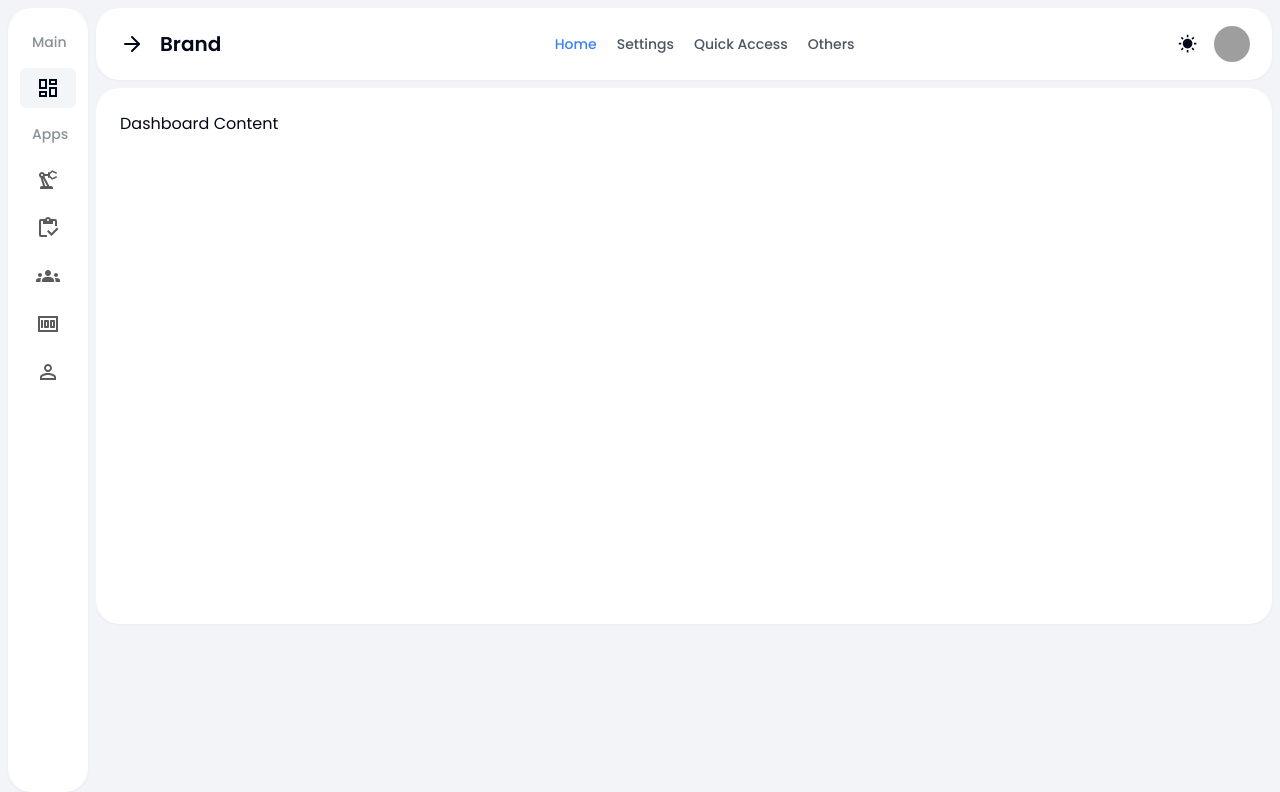
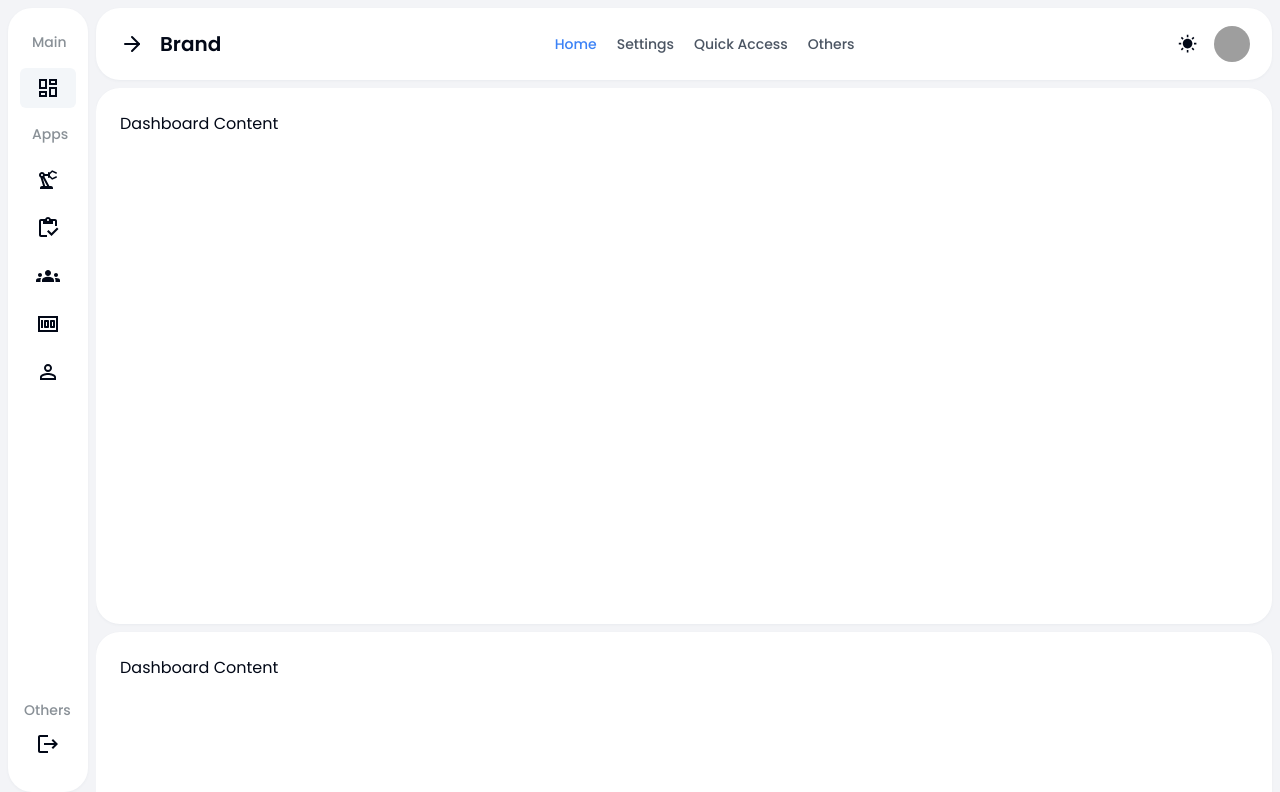
Before and after one commit to Badhon303/island-admin, a Next.js app: page /dashboard in a window 1280 px wide. Both pictures are taken after a click on the button 308 px from the left and 44 px from the top of the page. Shown: the top 792 px of the page. Built offline with nearby package versions, Linux system fonts and the light colour scheme; grey boxes are pictures that could not be loaded.

Commit message:
overflow-x-hidden

```diff
--- a/app/(dashboard)/(routes)/dashboard/page.jsx
+++ b/app/(dashboard)/(routes)/dashboard/page.jsx
@@ -2,8 +2,16 @@ import React from "react"
 
 const Dashboard = () => {
   return (
-    <div className="p-6 bg-background rounded-3xl mb-2 shadow-basic">
-      <p className="h-[60vh] mb-2">Dashboard Content</p>
+    <div>
+      <div className="p-6 bg-background rounded-3xl mb-2 shadow-basic">
+        <p className="h-[60vh] mb-2">Dashboard Content</p>
+      </div>
+      <div className="p-6 bg-background rounded-3xl mb-2 shadow-basic">
+        <p className="h-[60vh] mb-2">Dashboard Content</p>
+      </div>
+      <div className="p-6 bg-background rounded-3xl mb-2 shadow-basic">
+        <p className="h-[60vh] mb-2">Dashboard Content</p>
+      </div>
     </div>
   )
 }
--- a/app/(dashboard)/(routes)/production/sub-production/page.jsx
+++ b/app/(dashboard)/(routes)/production/sub-production/page.jsx
@@ -2,8 +2,16 @@ import React from "react"
 
 const Page = () => {
   return (
-    <div className="p-6 bg-background rounded-3xl mb-2 shadow-basic">
-      <p className="h-[60vh] mb-2">Production Content</p>
+    <div>
+      <div className="p-6 bg-background rounded-3xl mb-2 shadow-basic">
+        <p className="h-[60vh] mb-2">Production Content</p>
+      </div>
+      <div className="p-6 bg-background rounded-3xl mb-2 shadow-basic">
+        <p className="h-[60vh] mb-2">Production Content</p>
+      </div>
+      <div className="p-6 bg-background rounded-3xl mb-2 shadow-basic">
+        <p className="h-[60vh] mb-2">Production Content</p>
+      </div>
     </div>
   )
 }
--- a/components/sidebar/sidebar.jsx
+++ b/components/sidebar/sidebar.jsx
@@ -2,7 +2,7 @@ import { usePathname } from "next/navigation"
 import Link from "next/link"
 import styles from "./sidebar.module.css"
 
-import { MdExpandMore } from "react-icons/md"
+import { MdExpandMore, MdLogout } from "react-icons/md"
 import {
   Tooltip,
   TooltipContent,
@@ -25,9 +25,9 @@ const Sidebar = ({ isSidebarOpen }) => {
     <aside
       className={`hidden sm:block px-2 py-6 ${
         isSidebarOpen ? "w-64" : "w-20"
-      } h-[calc(100svh-1rem)] bg-background relative duration-300 my-2 ms-2 rounded-3xl shadow-basic`}
+      } h-[calc(100svh-1rem)] bg-background duration-200 my-2 ms-2 rounded-3xl shadow-basic`}
     >
-      <div className="h-full overflow-y-auto [&::-webkit-scrollbar]:w-0 [&::-webkit-scrollbar]:hover:w-1 [&::-webkit-scrollbar-thumb]:rounded-full [&::-webkit-scrollbar-thumb]:bg-gray-200">
+      <div className="flex flex-col h-full w-full overflow-x-hidden overflow-y-auto [&::-webkit-scrollbar]:w-0 [&::-webkit-scrollbar]:hover:w-1 [&::-webkit-scrollbar-thumb]:rounded-full [&::-webkit-scrollbar-thumb]:bg-gray-200">
         {Menus.map((menu, index) => (
           <div key={index} className="px-1">
             <div className="px-3 font-medium text-sm text-[#6c757d] opacity-80 dark:text-white">
@@ -41,23 +41,17 @@ const Sidebar = ({ isSidebarOpen }) => {
                       <div className="text-start py-1">
                         {isSidebarOpen ? (
                           menuItem.submenu ? (
-                            <CollapsibleTrigger className="w-full">
+                            <CollapsibleTrigger className="w-full text-start">
                               <li
                                 className={`py-2 ${
                                   menuItem.active &&
                                   "bg-[#f3f6f9] dark:bg-gray-800 font-semibold"
-                                } text-sm flex items-center gap-x-4 cursor-pointer hover:bg-[#f3f6f9] dark:hover:bg-gray-800 dark:text-white rounded-md duration-300 ${
-                                  isSidebarOpen && "hover:ps-2"
-                                }`}
+                                } text-sm flex items-center gap-x-4 cursor-pointer hover:bg-[#f3f6f9] dark:hover:bg-gray-800 dark:text-white rounded-md duration-300 hover:ps-2`}
                               >
                                 <span className="ps-4 text-2xl float-left">
                                   {menuItem.icon}
                                 </span>
-                                <span
-                                  className={`text-base flex-1${
-                                    !isSidebarOpen && "hidden"
-                                  }`}
-                                >
+                                <span className={`text-base flex-1`}>
                                   {menuItem.title}
                                 </span>
                                 <MdExpandMore
@@ -71,18 +65,12 @@ const Sidebar = ({ isSidebarOpen }) => {
                                 className={`py-2 text-sm ${
                                   menuItem.active &&
                                   "bg-[#f3f6f9] dark:bg-gray-800 font-semibold"
-                                } flex items-center gap-x-4 cursor-pointer hover:bg-[#f3f6f9] dark:hover:bg-gray-800 dark:text-white rounded-md duration-300 ${
-                                  isSidebarOpen && "hover:ps-2"
-                                }`}
+                                } flex items-center gap-x-4 cursor-pointer hover:bg-[#f3f6f9] dark:hover:bg-gray-800 dark:text-white rounded-md duration-300 hover:ps-2 `}
                               >
                                 <span className="ps-4 text-2xl float-left">
                                   {menuItem.icon}
                                 </span>
-                                <span
-                                  className={`text-base flex-1${
-                                    !isSidebarOpen && "hidden"
-                                  }`}
-                                >
+                                <span className={`text-base flex-1`}>
                                   {menuItem.title}
                                 </span>
                               </li>
@@ -93,12 +81,9 @@ const Sidebar = ({ isSidebarOpen }) => {
                             {menuItem.submenu ? (
                               <li
                                 className={`py-2 text-sm ${
-                                  menuItem.active
-                                    ? "bg-[#f3f6f9] dark:bg-gray-800 font-semibold"
-                                    : "text-[#5b5b5b]"
-                                } flex items-center gap-x-4 cursor-pointer hover:bg-[#f3f6f9] dark:hover:bg-gray-800 dark:text-white rounded-md duration-300 ${
-                                  isSidebarOpen && "hover:ps-2"
-                                }`}
+                                  menuItem.active &&
+                                  "bg-[#f3f6f9] dark:bg-gray-800 font-semibold"
+                                } flex items-center gap-x-4 cursor-pointer hover:bg-[#f3f6f9] dark:hover:bg-gray-800 dark:text-white rounded-md hover:ps-2 duration-300`}
                               >
                                 <span className="ps-4 text-2xl float-left">
                                   {menuItem.icon}
@@ -108,12 +93,9 @@ const Sidebar = ({ isSidebarOpen }) => {
                               <Link href={menuItem.href}>
                                 <li
                                   className={`py-2 text-sm ${
-                                    menuItem.active
-                                      ? "bg-[#f3f6f9] dark:bg-gray-800 font-semibold"
-                                      : "text-[#5b5b5b]"
-                                  } flex items-center gap-x-4 cursor-pointer hover:bg-[#f3f6f9] dark:hover:bg-gray-800 dark:text-white rounded-md duration-300 ${
-                                    isSidebarOpen && "hover:ps-2"
-                                  }`}
+                                    menuItem.active &&
+                                    "bg-[#f3f6f9] dark:bg-gray-800 font-semibold"
+                                  } flex items-center gap-x-4 cursor-pointer hover:bg-[#f3f6f9] dark:hover:bg-gray-800 dark:text-white rounded-md hover:ps-2 duration-300 `}
                                 >
                                   <span className="ps-4 text-2xl float-left">
                                     {menuItem.icon}
@@ -137,9 +119,7 @@ const Sidebar = ({ isSidebarOpen }) => {
                                     className={`py-2 text-sm ${
                                       subMenuItem.active &&
                                       "bg-[#f3f6f9] dark:bg-gray-800 font-semibold"
-                                    } flex items-center gap-x-4 cursor-pointer hover:bg-[#f3f6f9] dark:hover:bg-gray-800 dark:text-white rounded-md duration-300 ${
-                                      isSidebarOpen && "hover:ps-2"
-                                    }`}
+                                    } flex items-center gap-x-4 cursor-pointer hover:bg-[#f3f6f9] dark:hover:bg-gray-800 dark:text-white rounded-md duration-300 hover:ps-2 `}
                                   >
                                     <span
                                       className={`text-base text-start flex-1 ps-8`}
@@ -187,6 +167,52 @@ const Sidebar = ({ isSidebarOpen }) => {
             </ul>
           </div>
         ))}
+        <div className="px-1 mt-auto">
+          <div className="px-1 font-medium text-sm text-[#6c757d] opacity-80 dark:text-white">
+            Others
+          </div>
+          <ul>
+            <TooltipProvider delayDuration={100} skipDelayDuration={100}>
+              <Tooltip>
+                <div className="text-start py-1">
+                  {isSidebarOpen ? (
+                    <Link href={""}>
+                      <li
+                        className={`py-2 text-sm flex items-center gap-x-4 cursor-pointer hover:bg-[#f3f6f9] dark:hover:bg-gray-800 dark:text-white rounded-md hover:ps-2 duration-300`}
+                      >
+                        <span className="ps-4 text-2xl float-left">
+                          <MdLogout />
+                        </span>
+                        <span className={`text-base flex-1`}>Log Out</span>
+                      </li>
+                    </Link>
+                  ) : (
+                    <TooltipTrigger className="w-full">
+                      <Link href={""}>
+                        <li
+                          className={`py-2 text-sm flex items-center cursor-pointer hover:bg-[#f3f6f9] dark:hover:bg-gray-800 dark:text-white rounded-md`}
+                        >
+                          <span className="ps-4 text-2xl float-left">
+                            <MdLogout />
+                          </span>
+                        </li>
+                      </Link>
+                    </TooltipTrigger>
+                  )}
+                </div>
+
+                <TooltipContent
+                  className={`${isSidebarOpen ? "hidden" : "block"} ms-1`}
+                  side="right"
+                >
+                  <Link href={""}>
+                    <p className="cursor-pointer">Log Out</p>
+                  </Link>
+                </TooltipContent>
+              </Tooltip>
+            </TooltipProvider>
+          </ul>
+        </div>
       </div>
     </aside>
   )
```
